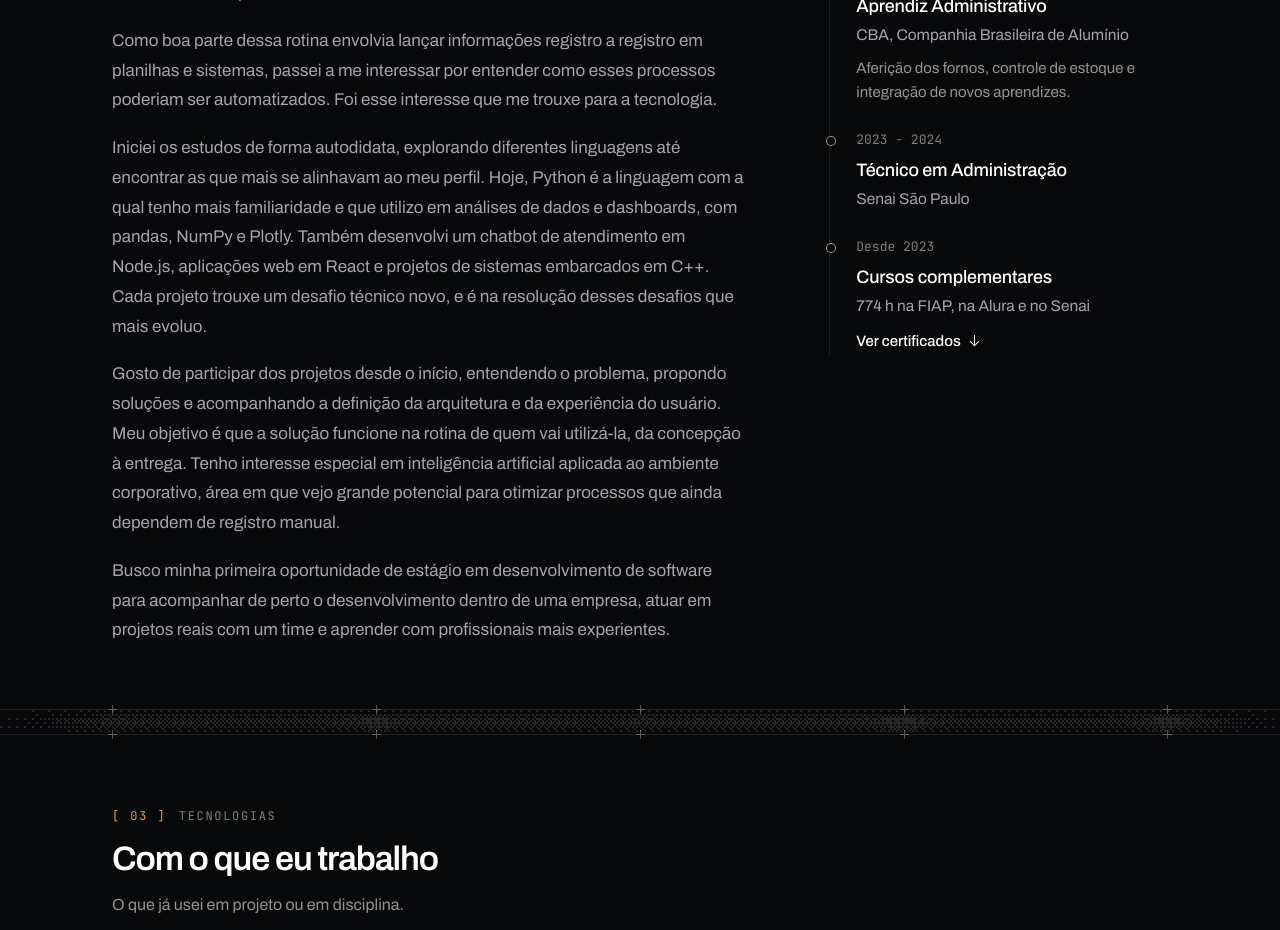
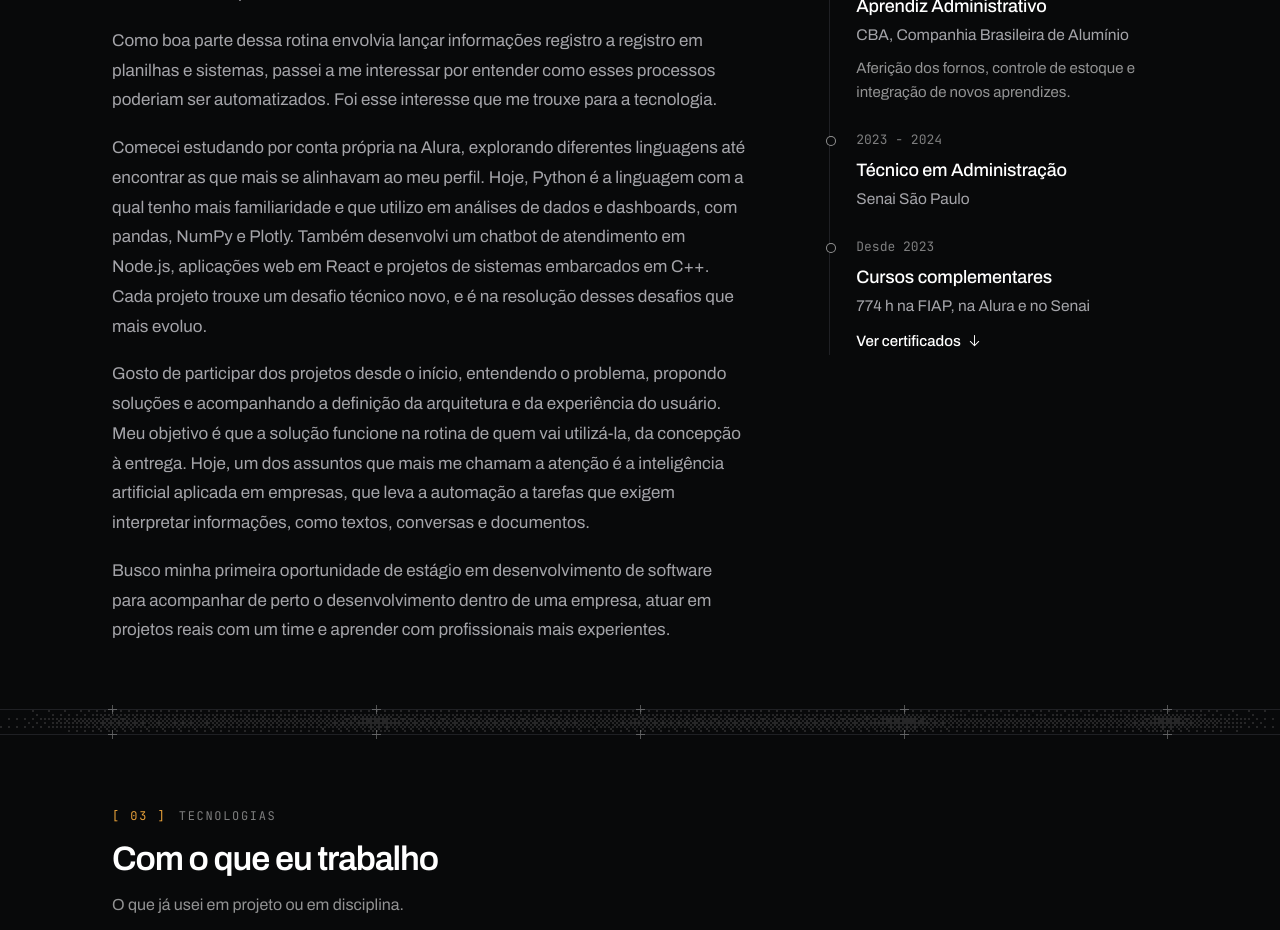
Before and after one commit to Devduu/Portfolio, a React (Vite) app: page / in a window 1280 px wide. Shown: the part 2840-3770 px from the top of the page. Built offline with nearby package versions, Linux system fonts and the light colour scheme.

Commit message:
Ajusta o texto da trajetória

```diff
--- a/src/data/perfil.js
+++ b/src/data/perfil.js
@@ -266,10 +266,10 @@ export const HISTORIA = [
     'Como boa parte dessa rotina envolvia lançar informações registro a registro em planilhas e sistemas, passei a me interessar por entender como esses processos poderiam ser automatizados. Foi esse interesse que me trouxe para a tecnologia.',
   ],
   [
-    'Iniciei os estudos de forma autodidata, explorando diferentes linguagens até encontrar as que mais se alinhavam ao meu perfil. Hoje, Python é a linguagem com a qual tenho mais familiaridade e que utilizo em análises de dados e dashboards, com pandas, NumPy e Plotly. Também desenvolvi um chatbot de atendimento em Node.js, aplicações web em React e projetos de sistemas embarcados em C++. Cada projeto trouxe um desafio técnico novo, e é na resolução desses desafios que mais evoluo.',
+    'Comecei estudando por conta própria na Alura, explorando diferentes linguagens até encontrar as que mais se alinhavam ao meu perfil. Hoje, Python é a linguagem com a qual tenho mais familiaridade e que utilizo em análises de dados e dashboards, com pandas, NumPy e Plotly. Também desenvolvi um chatbot de atendimento em Node.js, aplicações web em React e projetos de sistemas embarcados em C++. Cada projeto trouxe um desafio técnico novo, e é na resolução desses desafios que mais evoluo.',
   ],
   [
-    'Gosto de participar dos projetos desde o início, entendendo o problema, propondo soluções e acompanhando a definição da arquitetura e da experiência do usuário. Meu objetivo é que a solução funcione na rotina de quem vai utilizá-la, da concepção à entrega. Tenho interesse especial em inteligência artificial aplicada ao ambiente corporativo, área em que vejo grande potencial para otimizar processos que ainda dependem de registro manual.',
+    'Gosto de participar dos projetos desde o início, entendendo o problema, propondo soluções e acompanhando a definição da arquitetura e da experiência do usuário. Meu objetivo é que a solução funcione na rotina de quem vai utilizá-la, da concepção à entrega. Hoje, um dos assuntos que mais me chamam a atenção é a inteligência artificial aplicada em empresas, que leva a automação a tarefas que exigem interpretar informações, como textos, conversas e documentos.',
   ],
   [
     'Busco minha primeira oportunidade de estágio em desenvolvimento de software para acompanhar de perto o desenvolvimento dentro de uma empresa, atuar em projetos reais com um time e aprender com profissionais mais experientes.',
```
